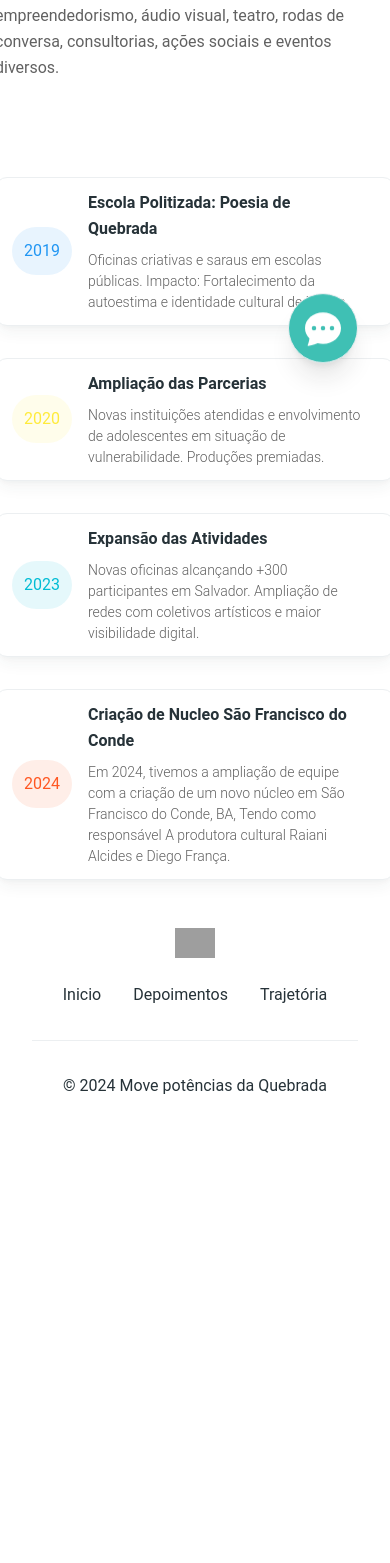
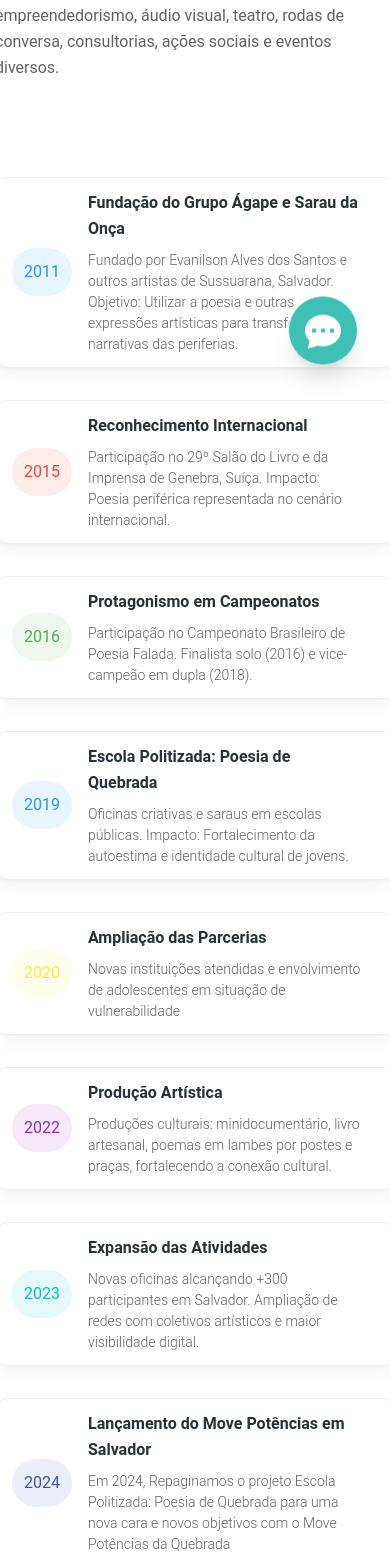
Before and after one commit to diegofranca92/move-potencias-site, a Next.js app: page /trajetoria in a window 390 px wide. Shown: the part 434-1997 px from the top of the page. Before the commit the page ends 1565 px from the top, so only its background shows below. Built offline with nearby package versions, Linux system fonts and the light colour scheme; grey boxes are pictures that could not be loaded.

Commit message:
improve destaques

```diff
--- a/src/components/Timeline.tsx
+++ b/src/components/Timeline.tsx
@@ -13,6 +13,7 @@ type TimelineEvent = {
   year: string;
   title: string;
   description: string;
+  destaque?: boolean;
   color:
     | 'blue-gray'
     | 'gray'
@@ -38,20 +39,48 @@ type TimelineEvent = {
 
 const timelineData: TimelineEvent[] = [
   {
+    year: '2011',
+    title: 'Fundação do Grupo Ágape e Sarau da Onça',
+    description:
+      'Fundado por Evanilson Alves dos Santos e outros artistas de Sussuarana, Salvador. Objetivo: Utilizar a poesia e outras expressões artísticas para transformar narrativas das periferias.',
+    color: 'blue',
+  },
+  {
+    year: '2015',
+    title: 'Reconhecimento Internacional',
+    description:
+      'Participação no 29º Salão do Livro e da Imprensa de Genebra, Suíça. Impacto: Poesia periférica representada no cenário internacional.',
+    color: 'red',
+  },
+  {
+    year: '2016',
+    title: 'Protagonismo em Campeonatos',
+    description:
+      'Participação no Campeonato Brasileiro de Poesia Falada. Finalista solo (2016) e vice-campeão em dupla (2018).',
+    color: 'green',
+  },
+  {
     year: '2019',
     title: 'Escola Politizada: Poesia de Quebrada',
     description:
       'Oficinas criativas e saraus em escolas públicas. Impacto: Fortalecimento da autoestima e identidade cultural de jovens.',
     color: 'blue',
-    date: '',
+    destaque: true,
   },
   {
     year: '2020',
     title: 'Ampliação das Parcerias',
     description:
-      'Novas instituições atendidas e envolvimento de adolescentes em situação de vulnerabilidade. Produções premiadas.',
+      'Novas instituições atendidas e envolvimento de adolescentes em situação de vulnerabilidade',
     color: 'yellow',
-    date: '',
+    destaque: true,
+  },
+  {
+    year: '2022',
+    title: 'Produção Artística',
+    description:
+      'Produções culturais: minidocumentário, livro artesanal, poemas em lambes por postes e praças, fortalecendo a conexão cultural.',
+    color: 'purple',
   },
   {
     year: '2023',
@@ -59,7 +88,14 @@ const timelineData: TimelineEvent[] = [
     description:
       'Novas oficinas alcançando +300 participantes em Salvador. Ampliação de redes com coletivos artísticos e maior visibilidade digital.',
     color: 'cyan',
-    date: '',
+  },
+  {
+    year: '2024',
+    title: 'Lançamento do Move Potências em Salvador',
+    description:
+      'Em 2024, Repaginamos o projeto Escola Politizada: Poesia de Quebrada para uma nova cara e novos objetivos com o Move Potências da Quebrada',
+    color: 'indigo',
+    destaque: true,
   },
   {
     year: '2024',
@@ -67,7 +103,7 @@ const timelineData: TimelineEvent[] = [
     description:
       'Em 2024, tivemos a ampliação de equipe com a criação de um novo núcleo em São Francisco do Conde, BA, Tendo como responsável A produtora cultural Raiani Alcides e Diego França.',
     color: 'deep-orange',
-    date: '',
+    destaque: true,
   },
 ];
 
@@ -79,23 +115,17 @@ export function MoveTimeline({ showAll }: MoveTimelineOptions) {
   return (
     <div className="w-[25rem] mx-auto">
       <Timeline>
-        {timelineData
-          .slice(0, showAll ? timelineData.length : 3)
-          .map((event, index) => (
-            <TimelineItem
-              key={event.year}
-              className="md:h-28 h-auto my-4 group"
-            >
+        {(showAll
+          ? timelineData
+          : timelineData.filter((item) => item.destaque)
+        ).map((event, index) => (
+          <TimelineItem key={event.year} className="md:h-28 h-auto my-4 group">
             {index < timelineData.length - 1 && (
               <TimelineConnector className="md:!w-[78px] !w-[108px]" />
             )}
 
             <TimelineHeader className="relative rounded-xl border border-blue-gray-50 bg-white py-3 pl-4 pr-8 shadow-lg shadow-blue-gray-900/5">
-                <TimelineIcon
-                  className="p-3"
-                  variant="ghost"
-                  color={event.color}
-                >
+              <TimelineIcon className="p-3" variant="ghost" color={event.color}>
                 {event.year}
               </TimelineIcon>
               <div className="flex flex-col gap-1">
@@ -109,11 +139,7 @@ export function MoveTimeline({ showAll }: MoveTimelineOptions) {
                 >
                   {event.date}
                 </Typography>
-                  <Typography
-                    variant="small"
-                    color="gray"
-                    className="md:hidden"
-                  >
+                <Typography variant="small" color="gray" className="md:hidden">
                   {event.description}
                 </Typography>
               </div>
```
Lines whose indentation alone changed are shown as unchanged.
